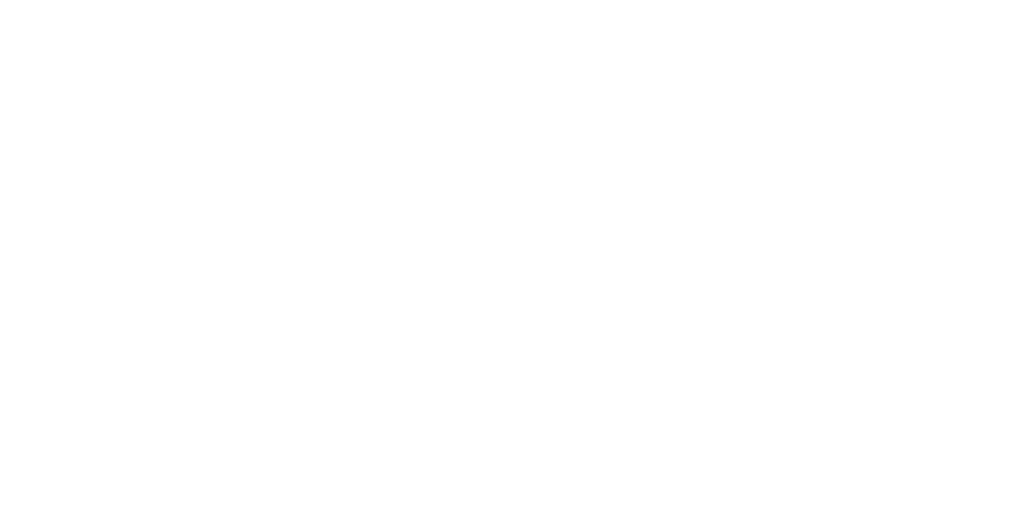
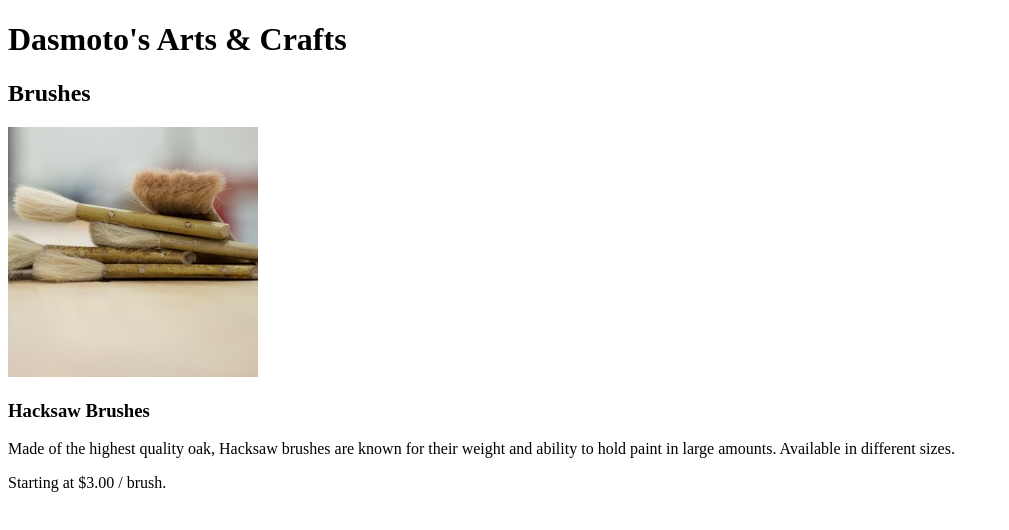
Before and after one commit to ChristianNikodemus/Dasmotos-Arts-and-Crafts, a plain HTML site: page index.html in a window 1280 px wide. Shown: the whole page, without its empty margins (0-1009 px from the left). Drawn offline with Linux system fonts and the light colour scheme.

Commit message:
Added brushes section

```diff
--- a/index.html
+++ b/index.html
@@ -5,5 +5,15 @@
     <link href="./resources/css/style.css" type="text/css" rel="stylesheet">
   </head>
   <body>
+
+    <h1>Dasmoto's Arts & Crafts</h1>
+
+    <!-- Brushes -->
+
+    <h2>Brushes</h2>
+    <img src="./resources/img/hacksaw.jpeg"/>
+    <h3>Hacksaw Brushes</h3>
+    <p>Made of the highest quality oak, Hacksaw brushes are known for their weight and ability to hold paint in large amounts. Available in different sizes. <div>Starting at $3.00 / brush.</div></p>
+
   </body>
 </html>
```
